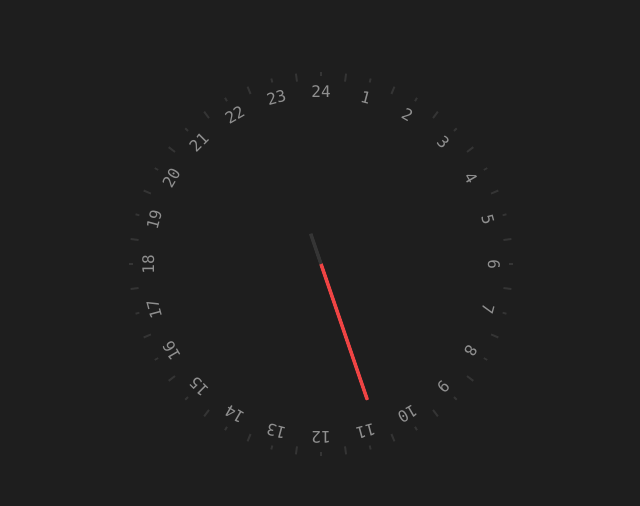
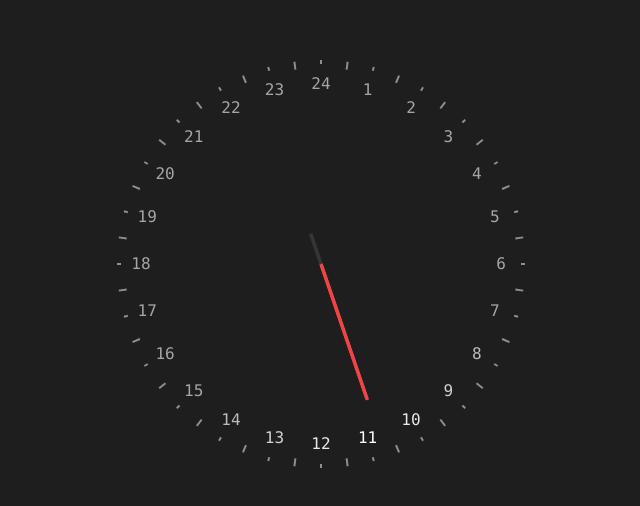
Before and after one commit to samstephenson/slow-time-clock, a React (Create React App) app: page / in a window 1280 px wide. Shown: the part 136-642 px from the top of the page, without its empty margins (319-959 px from the left). Built offline with nearby package versions, Linux system fonts and the light colour scheme.

Commit message:
Numbers fade around time

```diff
--- a/src/App.js
+++ b/src/App.js
@@ -1,19 +1,65 @@
-import React from "react";
+import React, { useState, useEffect } from "react";
 import ClockHand from "./ClockHand";
 import "./App.css";
 
 function App() {
+  const [time, setTime] = useState(Date.now());
+
+  const dayFraction = () => {
+    let now = new Date();
+    let today = new Date(now.getFullYear(), now.getMonth(), now.getDate());
+
+    let diff = now - today; // ms difference
+    return Math.round(diff / 1000) / 86400; // make seconds
+  };
+
+  useEffect(() => {
+    const interval = setInterval(() => setTime(dayFraction(), 1000));
+    return () => {
+      clearInterval(interval);
+    };
+  }, []);
+
+  const [timeRounded, setTimeRounded] = useState(0);
+  useEffect(() => {
+    setTimeRounded(Math.round(time * 24));
+  }, [time]);
+
   const clockNumbers = [];
+
+  const clockColoring = (i) => {
+    if (i === timeRounded) {
+      return "opacity-100";
+    } else if (i === timeRounded - 1 || i === timeRounded + 1) {
+      return "opacity-90";
+    } else if (i === timeRounded - 2 || i === timeRounded + 2) {
+      return "opacity-80";
+    } else if (i === timeRounded - 3 || i === timeRounded + 3) {
+      return "opacity-70";
+    } else {
+      return "opacity-60";
+    }
+  };
+
   for (var i = 1; i < 25; i++) {
     clockNumbers.push(
       <div
         key={i}
-        className="absolute inset-2 text-center text-white opacity-50 font-mono"
+        className={`clock-number absolute inset-2 text-center text-white  font-mono ${clockColoring(
+          i
+        )}`}
         style={{
           transform: `rotate(${15 * i}deg)`,
         }}
       >
-        {i}
+        <span
+          className="block"
+          style={{
+            transform: `rotate(${-15 * i}deg)`,
+          }}
+        >
+          {i}
+        </span>
       </div>
     );
   }
@@ -22,13 +68,13 @@ function App() {
     markers.push(
       <div
         key={j}
-        className="absolute inset-0 flex justify-center"
+        className="absolute -inset-3 flex justify-center"
         style={{
           transform: `rotate(${7.5 * j}deg)`,
         }}
       >
         <div
-          className={`w-0.5 ${j % 2 === 0 ? "h-1" : "h-2"} bg-white opacity-10`}
+          className={`w-0.5 ${j % 2 === 0 ? "h-1" : "h-2"} bg-white opacity-50`}
         />
       </div>
     );
@@ -47,7 +93,7 @@ function App() {
           }
         }
       >
-        <ClockHand />
+        <ClockHand time={time} />
         {clockNumbers}
         {markers}
       </div>
--- a/src/ClockHand.js
+++ b/src/ClockHand.js
@@ -1,29 +1,10 @@
-import React, { useState, useEffect } from "react";
-
-export default function ClockHand() {
-  const [time, setTime] = useState(Date.now());
-
-  const dayFraction = () => {
-    let now = new Date();
-    let today = new Date(now.getFullYear(), now.getMonth(), now.getDate());
-
-    let diff = now - today; // ms difference
-    return Math.round(diff / 1000) / 86400; // make seconds
-  };
-
-  useEffect(() => {
-    const interval = setInterval(() => setTime(dayFraction(), 1000));
-    return () => {
-      clearInterval(interval);
-    };
-  }, []);
-
+export default function ClockHand(props) {
   return (
     <div className="absolute inset-0 flex justify-center items-center">
       <div
         className="w-3/4 h-1 flex items-stretch rounded-full overflow-hidden"
         style={{
-          transform: `rotate(${time * 360 + 90}deg)`,
+          transform: `rotate(${props.time * 360 + 90}deg)`,
         }}
       >
         <div className="bg-red-500 w-1/2" />
```
